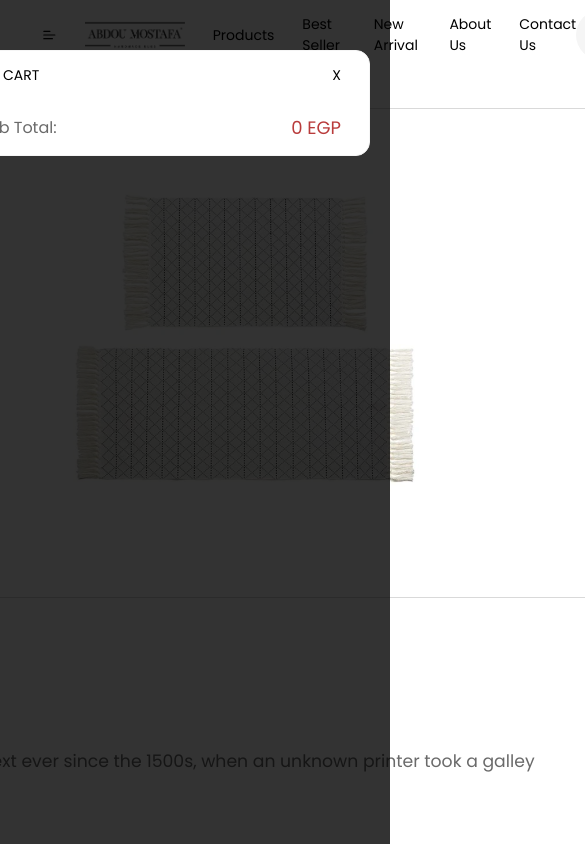
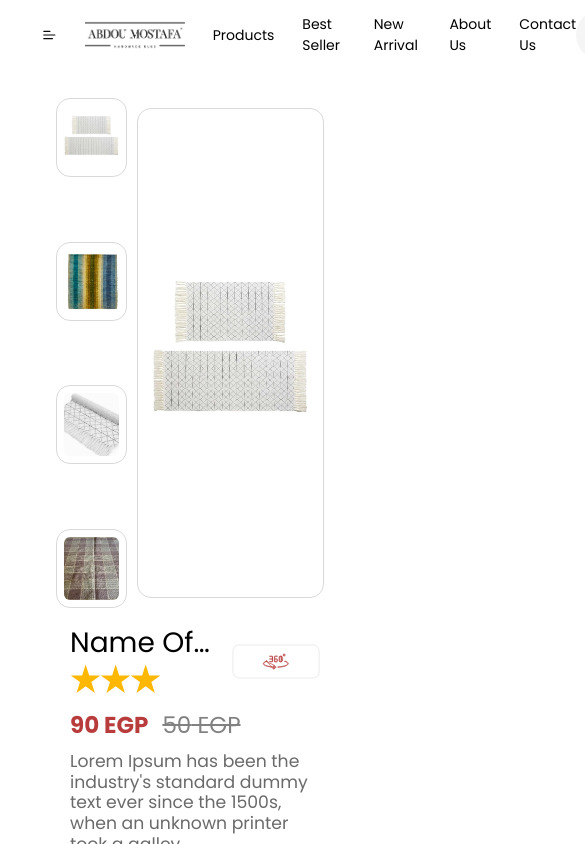
Before and after one commit to karimhekal/assessment, a React (Create React App) app: page /#/product/1 in a window 390 px wide. Shown: the top 844 px of the page, 585 px wide, since content can reach past the window. Built offline with nearby package versions, Linux system fonts and the light colour scheme.

Commit message:
responsivness

```diff
--- a/src/App.scss
+++ b/src/App.scss
@@ -23,17 +23,21 @@
   font-weight: lighter;
   src: url("fonts/Poppins-Light.ttf") format("truetype");
 }
+
 @font-face {
   font-family: "Poppins";
   font-weight: normal;
   src: url("fonts/Poppins-Regular.ttf") format("truetype");
 }
+
 html {
   font-size: 14px;
 }
+
 .App {
   text-align: center;
 }
+
 * {
   font-family: Poppins;
   box-sizing: border-box;
@@ -48,6 +52,7 @@ button {
   color: white;
   font-weight: bold;
 }
+
 .App-logo {
   height: 40vmin;
   pointer-events: none;
@@ -78,7 +83,12 @@ button {
   from {
     transform: rotate(0deg);
   }
+
   to {
     transform: rotate(360deg);
   }
 }
+
+.layout_inner {
+  padding-top: 5rem;
+}
--- a/src/components/Header/Header.jsx
+++ b/src/components/Header/Header.jsx
@@ -10,7 +10,7 @@ class Header extends React.Component {
     constructor(props) {
         super(props)
         this.state = {
-            showCart: true
+            showCart: false
         }
     }
     toggleCart() {
--- a/src/components/Layout/Layout.jsx
+++ b/src/components/Layout/Layout.jsx
@@ -8,12 +8,11 @@ export default class Layout extends React.Component {
 
     render() {
         return <div>
-            <Header />
-            <div style={{
-                paddingTop: "5rem"
-            }}>
-                {this.props.children}
-            </div>
+            <>
+                <Header />
+                <div className="layout_inner">
+                    {this.props.children}
+                </div></>
         </div>
     }
 }
--- a/src/pages/Product/Product.jsx
+++ b/src/pages/Product/Product.jsx
@@ -91,7 +91,6 @@ class ProductPage extends React.Component {
             ...this.state,
             color: color
         })
-
     }
     render() {
 
--- a/src/pages/Product/Product.scss
+++ b/src/pages/Product/Product.scss
@@ -9,8 +9,7 @@
 }
 
 .product_page_inner_container {
-    max-width: 1400px;
-    // background-color: gray;
+    max-width: 1200px;
 }
 
 .product_section {
@@ -22,9 +21,23 @@
 
 }
 
-@media (max-width: 1000px) {
+@media (max-width:666px) {
     .product_section {
         grid-template-columns: repeat(1, minmax(0, 1fr));
+    }
+
+    .product_page_inner_container {
+        max-width: 100% !important;
+    }
+}
+
+@media (max-width: 1260px) {
+    .product_section {
+        grid-template-columns: repeat(1, minmax(0, 1fr));
+    }
+
+    .product_page_inner_container {
+        max-width: 600px;
     }
 
     .images {
@@ -32,6 +45,7 @@
 
     }
 }
+
 
 .gallery {
     // background-color: blue;
```
